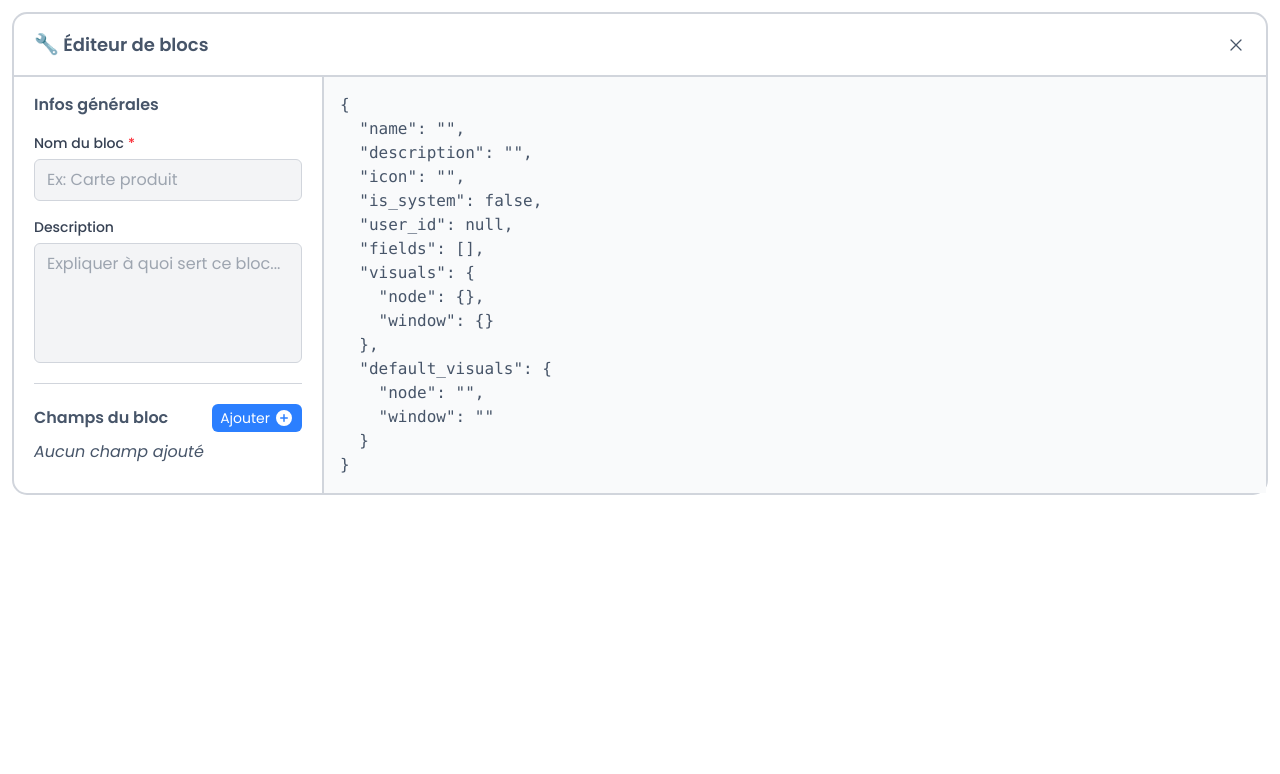
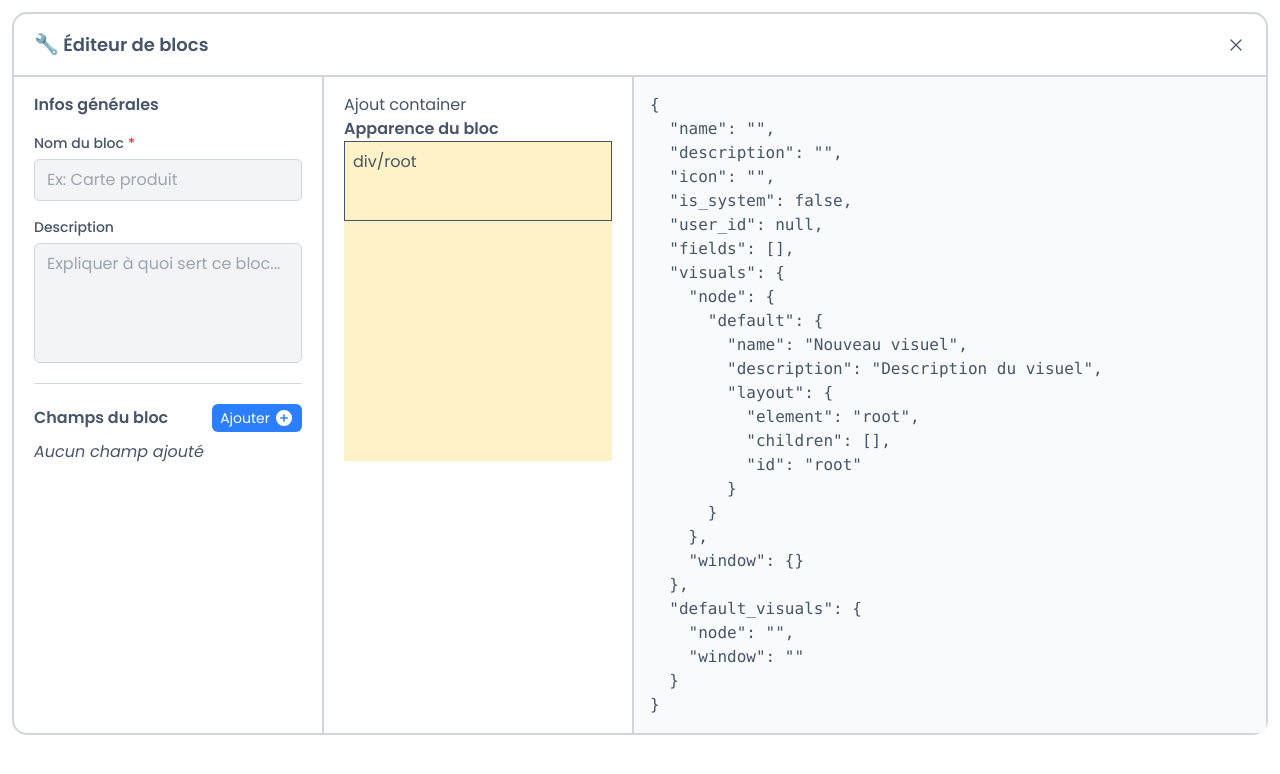
Before and after one commit to antaymard/entropie, a React (Vite) app in the folder app/: page / in a window 1280 px wide. Shown: the top 774 px of the page. Built offline with nearby package versions, Linux system fonts and the light colour scheme.

Commit message:
NodeEditor WIP - dnd implementation wip - tree visualisation wip - add div is ok

```diff
--- a/app/package.json
+++ b/app/package.json
@@ -10,6 +10,7 @@
     "preview": "vite preview"
   },
   "dependencies": {
+    "@dnd-kit/core": "^6.3.1",
     "@tailwindcss/vite": "^4.1.15",
     "formik": "^2.4.6",
     "react": "^19.1.1",
--- a/app/src/components/form-ui/TextArea.tsx
+++ b/app/src/components/form-ui/TextArea.tsx
@@ -66,7 +66,7 @@ export default function TextArea({
       {label && (
         <label
           htmlFor={name}
-          className="text-sm font-medium text-gray-700 flex items-center gap-1"
+          className="text-sm font-medium  flex items-center gap-1"
         >
           {label}
           {required && <span className="text-red-500">*</span>}
--- a/app/src/components/form-ui/TextInput.tsx
+++ b/app/src/components/form-ui/TextInput.tsx
@@ -27,7 +27,7 @@ export default function TextInput({
       {label && (
         <label
           htmlFor={name}
-          className="text-sm font-medium text-gray-700 flex items-center gap-1"
+          className="text-sm font-medium flex items-center gap-1"
         >
           {label}
           {required && <span className="text-red-500">*</span>}
--- a/app/src/components/node-editor/FieldSelectionDropdown.tsx
+++ b/app/src/components/node-editor/FieldSelectionDropdown.tsx
@@ -15,12 +15,7 @@ export default function FieldSelectionDropdown({
   const { values, setFieldValue } = useFormikContext<NodeTemplate>();
 
   // Add field to the formik values
-  function addField({
-    id = crypto.randomUUID(),
-    name,
-    type,
-    options,
-  }: NodeField) {
+  function addField({ id, name, type, options }: NodeField) {
     const newField = { id, name, type, visual: "default", options };
     setFieldValue("fields", [...values.fields, newField]);
   }
@@ -29,6 +24,7 @@ export default function FieldSelectionDropdown({
     ...field,
     onclick: () =>
       addField({
+        id: crypto.randomUUID(),
         name: field.label,
         type: field.type,
         options: field.options,
--- a/app/src/components/node-editor/NodeEditor.tsx
+++ b/app/src/components/node-editor/NodeEditor.tsx
@@ -1,8 +1,10 @@
 import { HiOutlineXMark } from "react-icons/hi2";
-import { Formik, Form } from "formik";
+import { Formik } from "formik";
 
 import type { NodeTemplate } from "../../types";
 import NodeEditorLeftPanel from "./NodeEditorLeftPanel";
+import NodeEditororTreePanel from "./NodeEditorTreePanel";
+import { DndContext } from "@dnd-kit/core";
 
 export default function NodeEditor() {
   const initialValues: NodeTemplate = {
@@ -13,7 +15,13 @@ export default function NodeEditor() {
     user_id: null,
     fields: [],
     visuals: {
-      node: {},
+      node: {
+        default: {
+          name: "Nouveau visuel",
+          description: "Description du visuel",
+          layout: { element: "root", children: [], id: "root" },
+        },
+      },
       window: {},
     },
     default_visuals: {
@@ -45,15 +53,15 @@ export default function NodeEditor() {
       {/* Form section */}
       <Formik initialValues={initialValues} onSubmit={handleSubmit}>
         {({ values }) => (
-          <Form>
-            <div className="grid grid-cols-[minmax(0,310px)_auto]">
+          <DndContext>
+            <div className="grid grid-cols-[minmax(0,310px)_minmax(0,310px)_auto]">
               <NodeEditorLeftPanel />
-              {/* <NodeEditorMainPanel /> */}
+              <NodeEditororTreePanel />
               <pre className="p-4 bg-gray-50 overflow-auto">
                 {JSON.stringify(values, null, 2)}
               </pre>
             </div>
-          </Form>
+          </DndContext>
         )}
       </Formik>
     </div>
--- a/app/src/components/node-editor/NodeEditorLeftPanel.tsx
+++ b/app/src/components/node-editor/NodeEditorLeftPanel.tsx
@@ -9,6 +9,8 @@ import {
   type FieldDefinition,
 } from "../fields/fieldDefinitions";
 import FieldSelectionDropdown from "./FieldSelectionDropdown";
+import { useDraggable } from "@dnd-kit/core";
+import { CSS } from "@dnd-kit/utilities";
 
 // Where to describe the node, edit properties and set the fields for the node
 export default function NodeEditorLeftPanel() {
@@ -118,6 +120,13 @@ function FieldListItem({
   const [isRenaming, setIsRenaming] = useState<boolean>(false);
   const [tempName, setTempName] = useState<string>(field.name);
 
+  const { attributes, listeners, setNodeRef, transform } =
+    useDraggable({ id: field.id });
+
+  const style = {
+    transform: CSS.Transform.toString(transform),
+  };
+
   const handleRename = () => {
     // Trouve l'index du champ dans le tableau
     const fieldIndex = values.fields.findIndex((f) => f.id === field.id);
@@ -137,7 +146,13 @@ function FieldListItem({
   };
 
   return (
-    <div className="rounded-md bg-gray-100 px-3 py-2 hover:bg-gray-200 flex items-center justify-between">
+    <div
+      ref={setNodeRef}
+      {...attributes}
+      {...listeners}
+      style={style}
+      className="rounded-md bg-gray-100 px-3 py-2 hover:bg-gray-200 flex items-center justify-between"
+    >
       <div className="flex items-center justify-between flex-1">
         <div className="flex gap-2 items-center">
           {IconComponent && <IconComponent size={18} />}
--- /dev/null
+++ b/app/src/components/node-editor/NodeEditorTreePanel.tsx
@@ -0,0 +1,72 @@
+import { useFormikContext } from "formik";
+
+import type { NodeTemplate } from "../../types";
+import type { LayoutElement } from "../../types/node.types";
+
+export default function NodeEditorTreePanel() {
+  const { values, setFieldValue } = useFormikContext<NodeTemplate>();
+
+  // Get the default node visual variant ID
+  const defaultVariantId = values.default_visuals?.node || "default";
+  const nodeVisual = values.visuals?.node?.[defaultVariantId];
+
+  function addElementToLayout(element: LayoutElement) {
+    if (!nodeVisual) return;
+
+    // For simplicity, we add the new element as a child of the root
+    const updatedLayout: LayoutElement = {
+      ...nodeVisual.layout,
+      children: [...(nodeVisual.layout.children || []), element],
+    };
+    // Use setFieldValue to update the layout in Formik state
+    setFieldValue(`visuals.node.${defaultVariantId}.layout`, updatedLayout);
+  }
+
+  return (
+    <div className="border-gray-300 border-r-2 px-5 py-4">
+      {/* Disposition elements */}
+      <div className="flex gap-2">
+        <button
+          type="button"
+          onClick={() =>
+            addElementToLayout({
+              id: "div-" + Math.random().toString(36).slice(2, 9),
+              element: "div",
+              children: [],
+            })
+          }
+        >
+          Ajout container
+        </button>
+      </div>
+
+      <h3 className="font-semibold">Apparence du bloc</h3>
+      <div className="h-80 bg-amber-100">
+        {nodeVisual?.layout && <LayoutRenderer layout={nodeVisual.layout} />}
+      </div>
+    </div>
+  );
+}
+
+function LayoutRenderer({ layout }: { layout: LayoutElement }) {
+  function renderTreeItem() {
+    switch (layout.element) {
+      case "root":
+      case "div":
+        return (
+          <div className="border min-h-20 p-2">
+            div/root
+            {layout.children?.map((child) => (
+              <LayoutRenderer key={child.id} layout={child} />
+            ))}
+          </div>
+        );
+      case "field":
+        return <p>Field Element</p>;
+    }
+  }
+
+  return renderTreeItem();
+}
+
+// Math.random().toString(36).slice(2, 9)
--- a/app/src/types/index.ts
+++ b/app/src/types/index.ts
@@ -2,6 +2,6 @@
 export type {
   NodeTemplate,
   NodeField,
-  NodeVariant,
   LayoutElement,
+  NodeVisual,
 } from "./node.types";
--- a/app/src/types/node.types.ts
+++ b/app/src/types/node.types.ts
@@ -34,7 +34,7 @@ export type FieldType =
   | "boolean";
 
 export interface NodeField {
-  id?: string;
+  id: string;
   name: string;
   type: FieldType;
   visual?: string;
@@ -48,8 +48,9 @@ export interface NodeVisual {
 }
 
 export interface LayoutElement {
+  id: string; // Random if not field, field_id if field
   element: "root" | "div" | "field" | "separator" | "spacer" | "text" | "image";
-  data?: string | { field_id?: string; text?: string; url?: string };
+  data?: string;
   style?: Record<string, unknown>;
   children?: LayoutElement[];
 }
```
Also changed, not shown: 1 other file (tests, documents, lock files or other folders).
